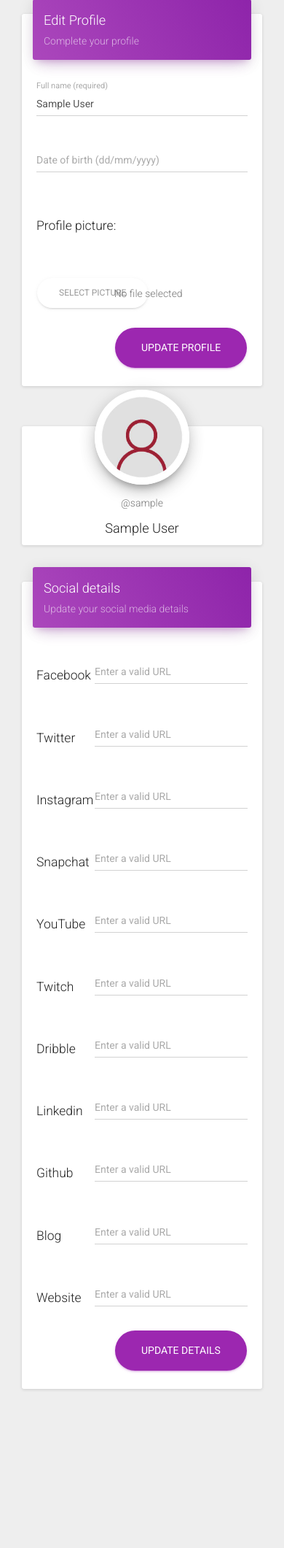
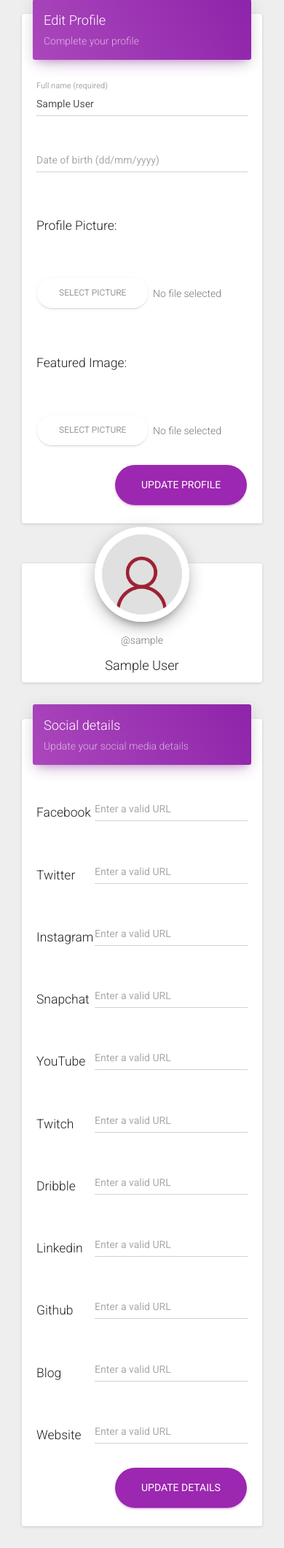
Before and after one commit to tanujnotes/lispay, a Django app: page /dash/update_profile/ in a window 390 px wide. Shown: the part 106-2227 px from the top of the page at 73% size. Run offline with Django 3.2, Linux system fonts and the light colour scheme; the visitor is signed in with stand-in values (Sample User, id 1); some libraries are stand-ins or nearby versions; grey boxes are pictures that could not be loaded.

Commit message:
Added featured image option

```diff
--- a/dash/views.py
+++ b/dash/views.py
@@ -1,7 +1,8 @@
 import datetime
 from utils import *
 from io import BytesIO
-from django.shortcuts import render
+from django.contrib import messages
+from django.shortcuts import render, redirect
 from regapp.forms import UpdateProfileForm
 from regapp.models import CATEGORY_CHOICES, SubscriptionModel
 from dash.forms import UpdateCreatorForm
@@ -45,26 +46,30 @@ def update_profile(request):
         if form.is_valid():
             user.full_name = request.POST['full_name'].strip()
             user.social_links = get_social_details(request)
+            if 'featured_image' in request.FILES:
+                featured_image = request.FILES['featured_image']
+                user.featured_image = featured_image
             if 'picture' in request.FILES:
                 picture = request.FILES['picture']
                 user.picture = picture
                 image = Image.open(BytesIO(request.FILES['picture'].read()))
-                buffer = BytesIO()
+                image_buffer = BytesIO()
                 if image.mode != "RGB":
                     image = image.convert("RGB")
 
                 image = ImageOps.fit(image, (200, 200), Image.ANTIALIAS)
-                image.save(buffer, format='JPEG')
+                image.save(image_buffer, format='JPEG')
                 im = InMemoryUploadedFile(
-                    buffer,
+                    image_buffer,
                     None,
                     user.picture.url,
                     'image/jpeg',
-                    buffer.tell(),
+                    image_buffer.tell(),
                     None)
                 user.thumbnail = im
             user.save()
-            return HttpResponseRedirect('/dash/update_profile/')
+            messages.add_message(request, messages.INFO, "Profile updated successfully!")
+            return redirect(update_profile, permanent=True)
         else:
             error = "Please fill all the required fields!"
             print(form.errors)
--- a/regapp/models.py
+++ b/regapp/models.py
@@ -83,6 +83,7 @@ class MyUser(AbstractBaseUser):
     full_name = models.CharField(max_length=30, blank=True)
     short_bio = models.CharField(max_length=50, blank=True)
     profile_description = models.CharField(max_length=1000, blank=True)
+    featured_image = models.ImageField(upload_to='featured_images', default="featured_images/default_cover.jpg")
     picture = models.ImageField(upload_to='profile_images', default="profile_images/profile_b.jpg")
     thumbnail = models.ImageField(upload_to='profile_images', default="profile_images/profile_b.jpg")
     category = models.CharField(
--- a/templates/dash/update_profile.html
+++ b/templates/dash/update_profile.html
@@ -58,10 +58,33 @@
             var fileName = e.target.files[0].name;
             document.getElementById('picture_file_name').innerHTML = fileName;
         });
+        $('#id_featured_image').change(function(e){
+            var fileName = e.target.files[0].name;
+            document.getElementById('featured_image_file_name').innerHTML = fileName;
+        });
     });
+
+
 </script>
 
 <div class="container-fluid">
+    {% if messages %}
+    {% for message in messages %}
+    <div data-notify="container"
+         class="col-xs-11 col-sm-4 alert alert-success alert-with-icon animated fadeInDown"
+         role="alert" data-notify-position="top-right"
+         style="display: inline-block; margin: 0px auto; position: fixed; transition: all 0.5s ease-in-out; z-index: 1031; top: 20px; right: 20px;">
+        <button type="button" class="close" data-dismiss="alert" aria-label="Close">
+            <span aria-hidden="true"><i class="material-icons">clear</i></span>
+        </button>
+        <div class="alert-icon">
+            <i data-notify="icon" class="material-icons">check</i>
+        </div>
+        {{ message }}
+    </div>
+    {% endfor %}
+    {% endif %}
+
     <form class="form" method="post" enctype="multipart/form-data" action=".">
         {% csrf_token %}
 
@@ -93,17 +116,34 @@
 
                         <div class="row">
                             <div class="col-md-3 col-sm-3 col-xs-12 form-group">
-                                <h5 style="margin-top:1em;">Profile picture:</h5>
+                                <h5 style="margin-top:1em;">Profile Picture:</h5>
                             </div>
-                            <div class="col-md-4 col-sm-4 col-xs-4 form-group">
+                            <div class="col-md-4 col-sm-4 col-xs-6 form-group">
                                 <button class="btn btn-white btn-round btn-raised" type="button" value="Submit">
                                     <input type="file" class="form-control" name="picture" id="id_profile_picture"
                                            accept="image/*" placeholder="Upload Image"/>
                                     Select picture
                                 </button>
                             </div>
-                            <div class="col-md-5 col-sm-5 col-xs-8 form-group">
+                            <div class="col-md-5 col-sm-5 col-xs-6 form-group">
                                 <p id="picture_file_name" class="text-muted" style="margin-top:1.5em;">
+                                    No file selected</p>
+                            </div>
+                        </div>
+
+                        <div class="row">
+                            <div class="col-md-3 col-sm-3 col-xs-12 form-group">
+                                <h5 style="margin-top:1em;">Featured Image:</h5>
+                            </div>
+                            <div class="col-md-4 col-sm-4 col-xs-6 form-group">
+                                <button class="btn btn-white btn-round btn-raised" type="button" value="Submit">
+                                    <input type="file" class="form-control" name="featured_image" id="id_featured_image"
+                                           accept="image/*" placeholder="Upload Image"/>
+                                    Select picture
+                                </button>
+                            </div>
+                            <div class="col-md-5 col-sm-5 col-xs-6 form-group">
+                                <p id="featured_image_file_name" class="text-muted" style="margin-top:1.5em;">
                                     No file selected</p>
                             </div>
                         </div>
--- a/templates/regapp/profile.html
+++ b/templates/regapp/profile.html
@@ -7,7 +7,8 @@
 
 <div class="profile-page">
     <div class="wrapper">
-        <div class="header header-filter" style="background-image: url('/static/img/examples/city.jpg');"></div>
+        <div class="header header-filter"
+             style="background-image: url('/media/{{ user_profile.featured_image }}');"></div>
         {% if error %}
         <div data-notify="container"
              class="col-xs-11 col-sm-4 alert alert-danger alert-with-icon animated fadeInDown"
```
Also changed, not shown: regapp/migrations/0022_myuser_featured_image.py (added).
